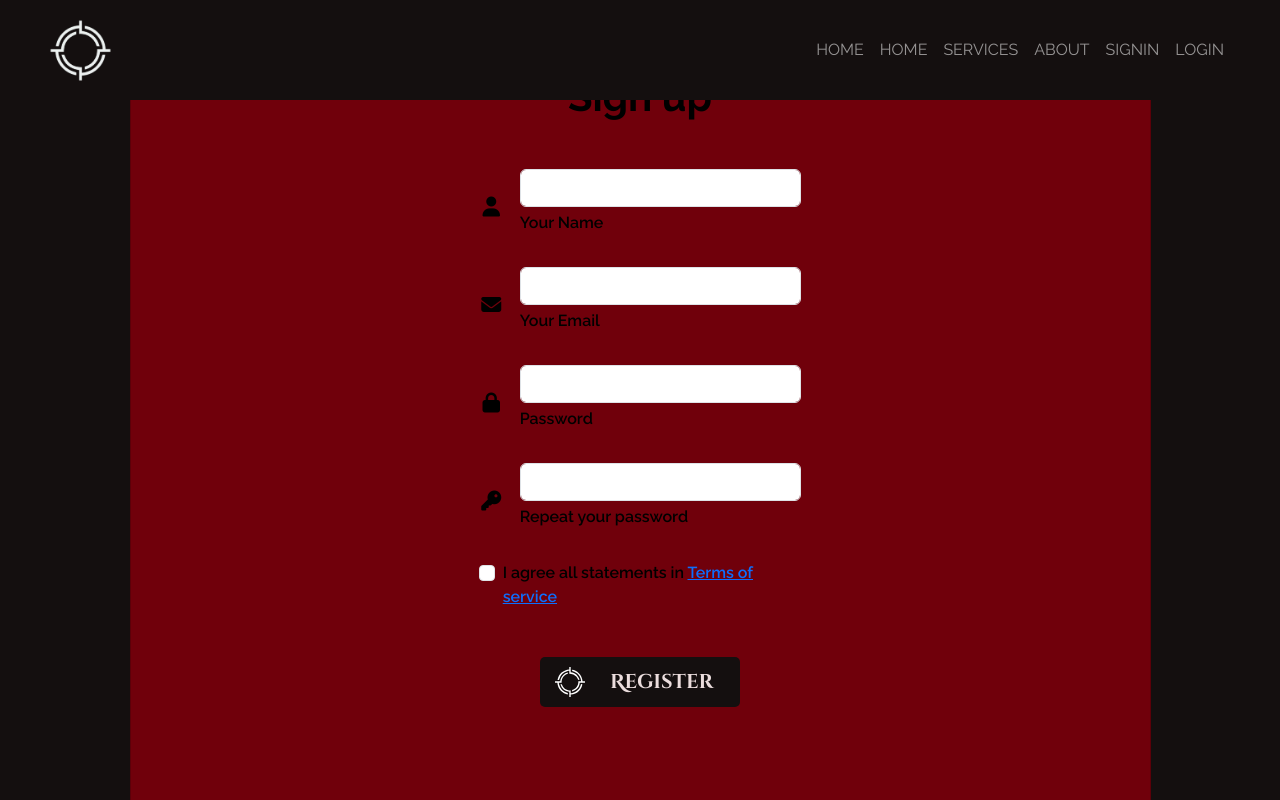
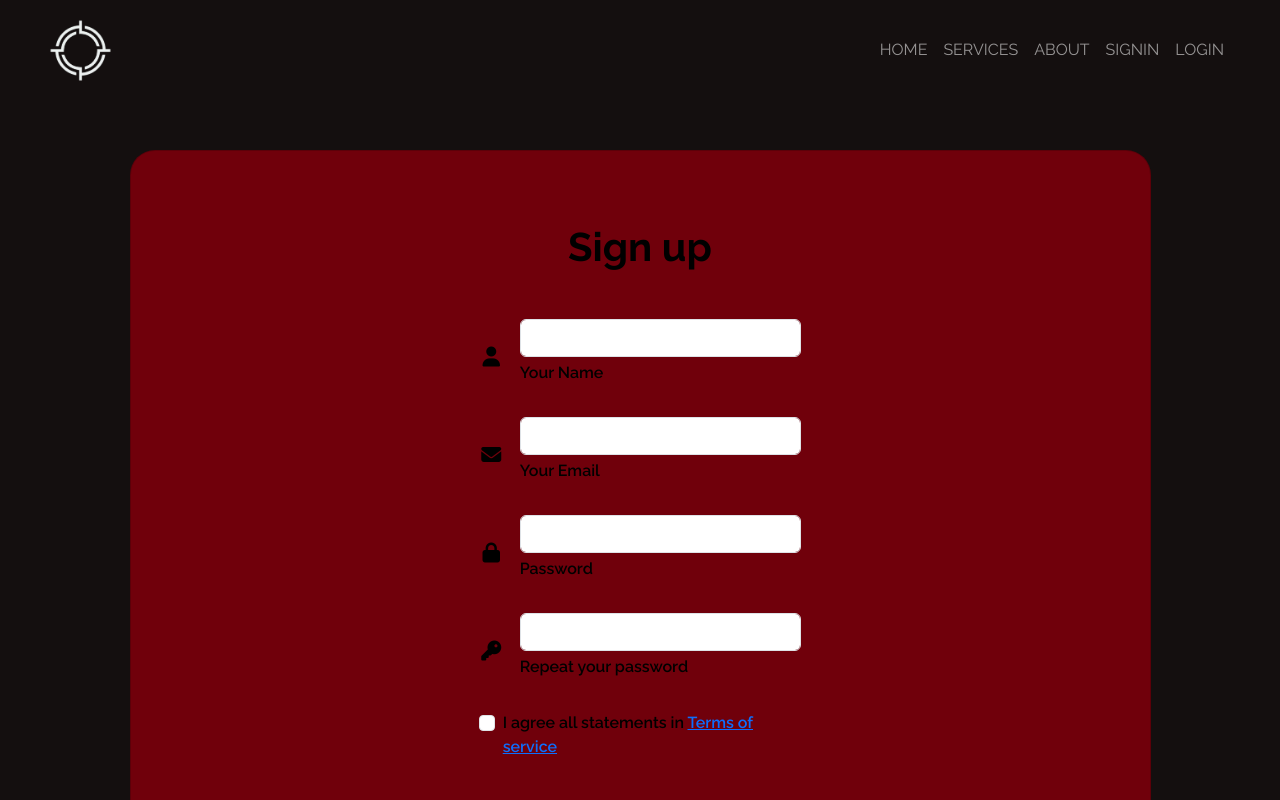
Before and after one commit to LisaKoizumiCipolla/final-project-frontend-prototype, a Vue app: page /registration in a window 1280 px wide. Shown: the top 800 px of the page. Built offline with nearby package versions, Linux system fonts and the light colour scheme.

Commit message:
Edit route created, fixed signin

```diff
--- a/src/App.vue
+++ b/src/App.vue
@@ -16,16 +16,10 @@ export default {
 <template>
   <AppHeader />
 
+  <router-view>
+  </router-view>
 
-
-  <main>
-
-<router-view>
-
-</router-view>
-</main>
-
-<AppFooter />
+  <AppFooter />
 </template>
 
 <style lang="scss">
--- a/src/components/AppHeader.vue
+++ b/src/components/AppHeader.vue
@@ -11,19 +11,15 @@
                 </button>
                 <div class="collapse navbar-collapse" id="navbarResponsive">
                     <ul class="navbar-nav text-uppercase ms-auto py-4 py-lg-0">
-                        <li class="nav-item"><a class="nav-link" href="#home">Home</a></li>
                         <li class="nav-item" v-for = "link in links">
 
                             <router-link :to="link.route" class="nav-link">
                                 {{ link.name }}
                             </router-link>
-
-
-
-                            </li>
-
+                        </li>
                     </ul>
                 </div>
+
             </div>
         </nav>
     </header>
--- a/src/components/Edit.vue
+++ b/src/components/pages/Edit.vue
@@ -71,7 +71,7 @@ export default {
 }
 </script>
 <style lang="scss" scoped>
-@use '../styles/partials/variables' as *;
+@use '../../styles/partials/variables.scss' as *;
 
 section{
     background-color: $background;
--- a/src/components/pages/registration/SignIn.vue
+++ b/src/components/pages/registration/SignIn.vue
@@ -1,7 +1,7 @@
 <template>
-   <section class="vh-100" style="background-color: #140F0F;">
-  <div class="container h-100">
-    <div class="row d-flex justify-content-center align-items-center h-100">
+   <section class="" style="background-color: #140F0F;">
+  <div class="container">
+    <div class="row d-flex justify-content-center align-items-center">
       <div class="col-lg-12 col-xl-11">
         <div class="card text-black" style="border-radius: 25px; background-color: #70000B;">
           <div class="card-body p-md-5">
@@ -98,6 +98,10 @@ export default {
         font-weight: 600;
         font-family: 'Raleway';
     }
+
+    .card{
+      margin: 150px 0 100px;
+    }
     .btn {
     margin-bottom: 100px;
   width: 200px;
--- a/src/router.js
+++ b/src/router.js
@@ -6,7 +6,9 @@ import Login from './components/pages/registration/Login.vue';
 
 import SignIn from './components/pages/registration/SignIn.vue';
 
-import Homepage from './components/pages/Homepage.vue'
+import Homepage from './components/pages/Homepage.vue';
+
+import Edit from './components/pages/Edit.vue';
 
 
 const router= createRouter({
@@ -29,6 +31,11 @@ const router= createRouter({
             name: 'Registration',
             component: SignIn,
         },
+        {
+            path: '/edit-profile',
+            name: 'Edit',
+            component: Edit,
+        }
     ]
 
 })
```
